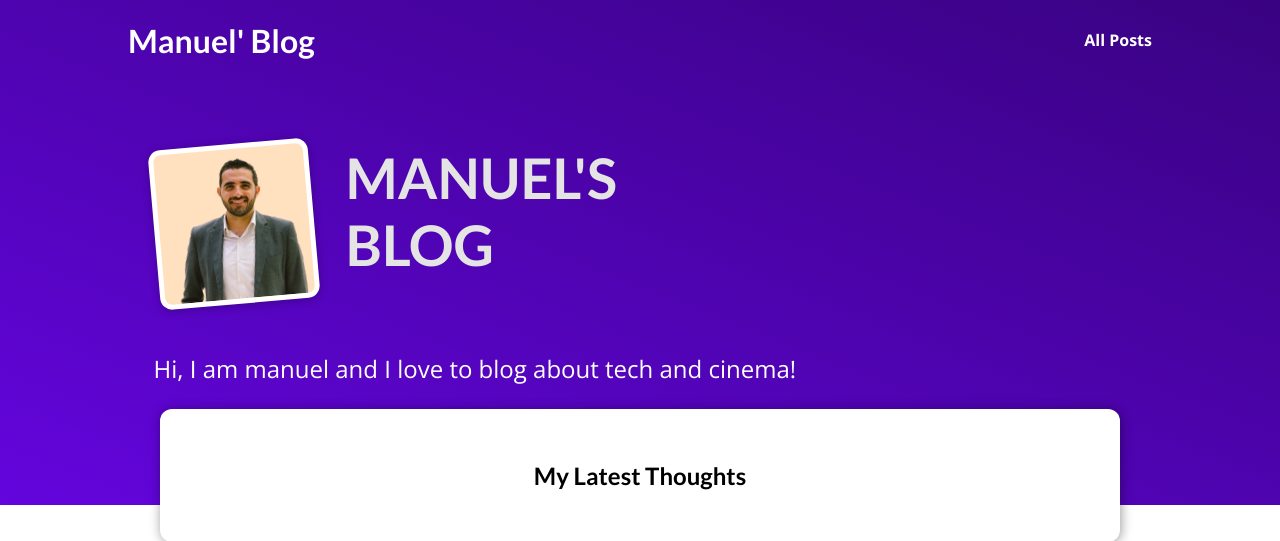
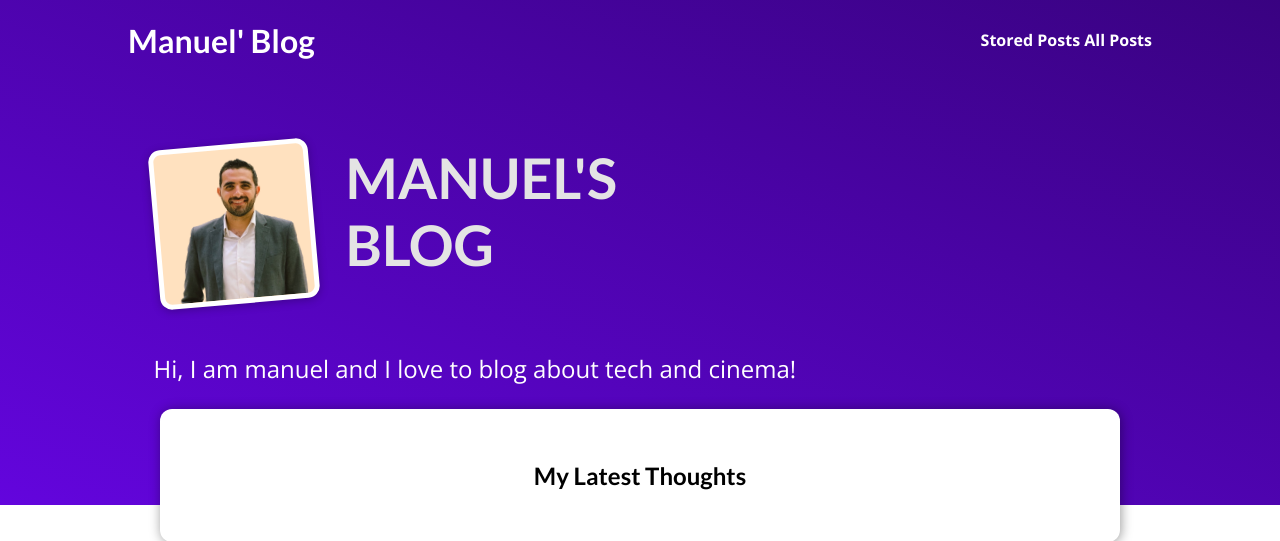
Before and after one commit to ManuelHany/my_site, a Django app: page / in a window 1280 px wide. Shown: the top 541 px of the page. Run offline with Django 4.2, Linux system fonts and the light colour scheme; data that the repository does not hold is empty.

Commit message:
added read later part 3

```diff
--- a/blog/views.py
+++ b/blog/views.py
@@ -60,6 +60,21 @@ class PostDetailView(View):
 
 
 class ReadLaterView(View):
+    def get(self, request):
+        stored_posts = request.session.get("stored_posts")
+
+        context = {}
+
+        if stored_posts is None or len(stored_posts) == 0:
+            context["posts"] = []
+            context["has_posts"] = False
+        else:
+            posts = Post.objects.filter(id__in=stored_posts)
+            context["posts"] = posts
+            context["has_posts"] = True
+
+        return render(request, "blog/stored-posts.html", context)
+
     def post(self, request):
         stored_posts = request.session.get("stored_posts")
 
@@ -70,5 +85,6 @@ class ReadLaterView(View):
 
         if post_id not in stored_posts:
             stored_posts.append(int(request.POST["post_id"]))
+            request.session['stored_posts'] = stored_posts
 
         return HttpResponseRedirect("/")
--- a/templates/base.html
+++ b/templates/base.html
@@ -15,6 +15,7 @@
     <header id="main-navigation">
         <h1><a href="{% url "starting-page" %}">Manuel' Blog</a></h1>
         <nav>
+            <a href="{% url "read-later" %}">Stored Posts</a>
             <a href="{% url "posts-page" %}">All Posts</a>
         </nav>
     </header>
```
Also changed, not shown: blog/templates/blog/stored-posts.html (added, +17 -0 lines).
